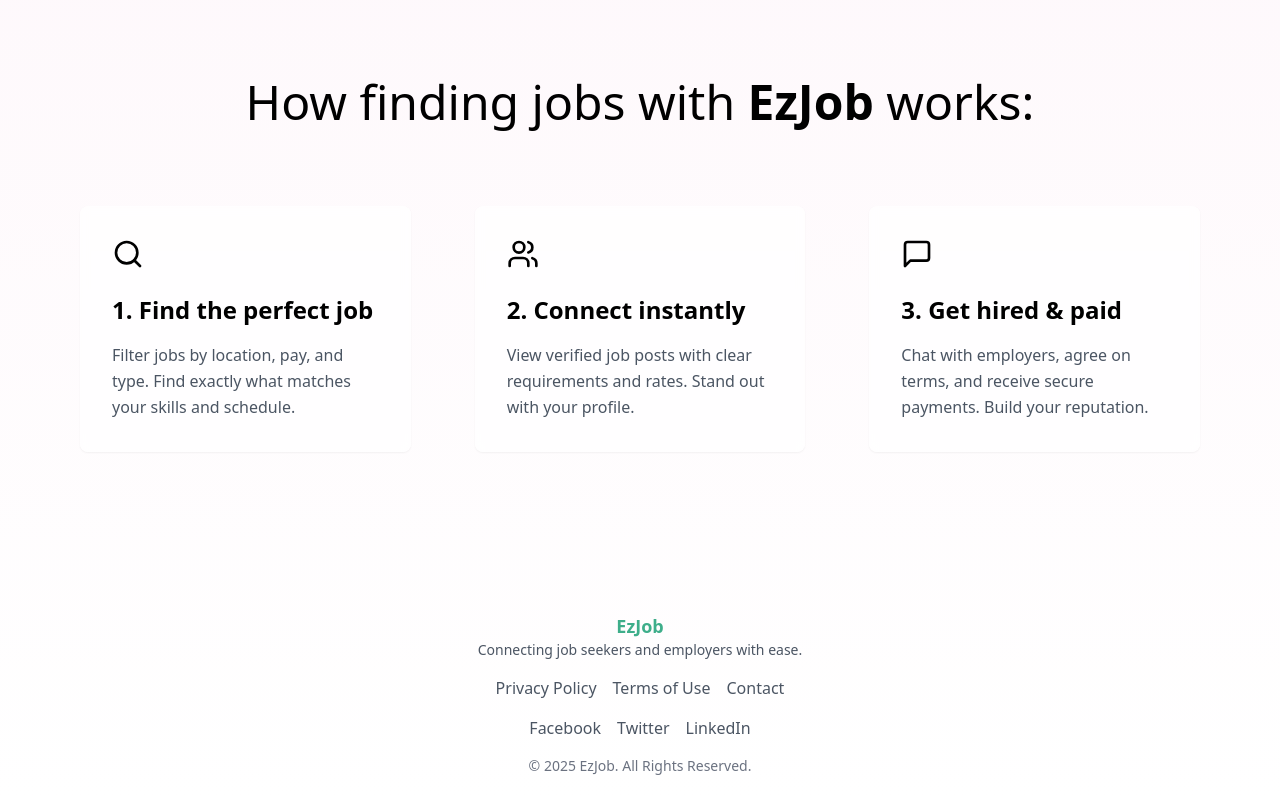
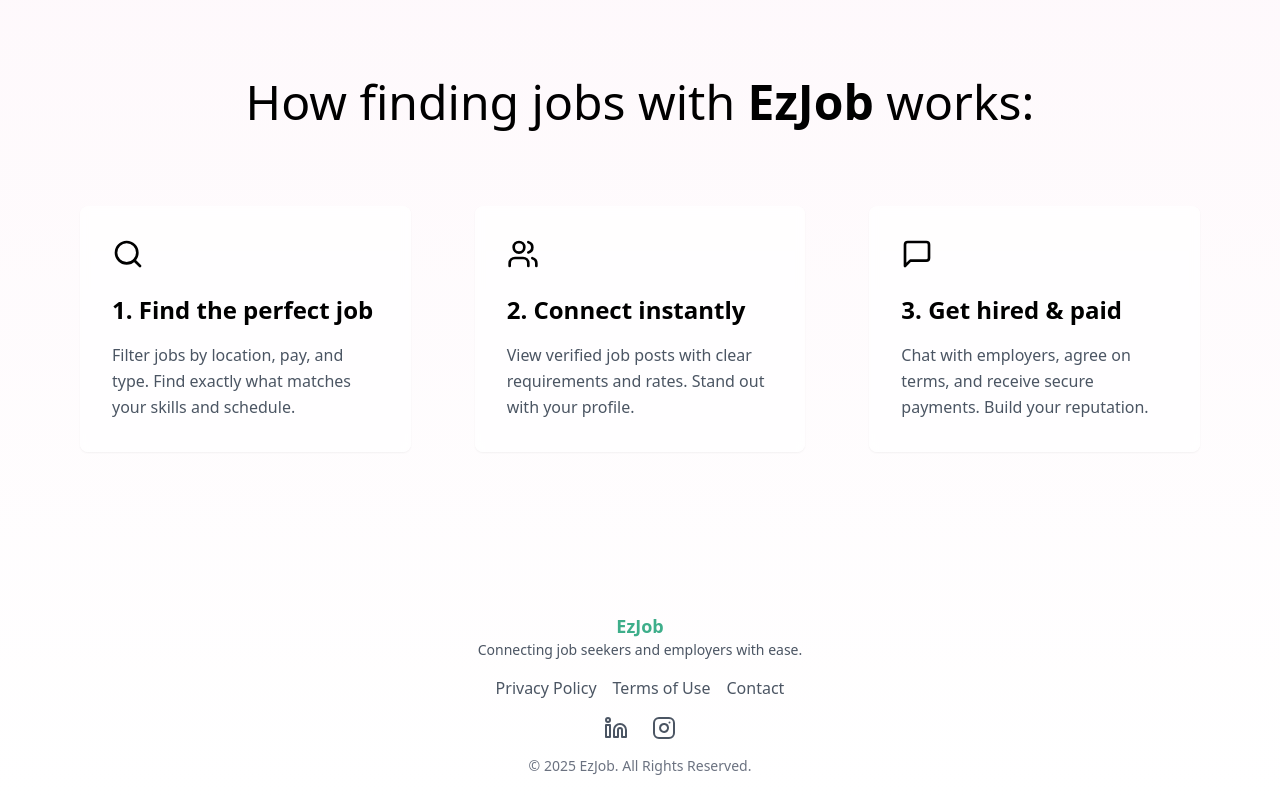
Before and after one commit to Madmaxme/EzJob, a React (Create React App) app: page / in a window 1280 px wide. Shown: the part 882-1682 px from the top of the page. Built offline with nearby package versions, Linux system fonts and the light colour scheme.

Commit message:
social links

```diff
--- a/src/components/ProperLayout/Footer.js
+++ b/src/components/ProperLayout/Footer.js
@@ -1,3 +1,6 @@
+import React from 'react';
+import { Linkedin, Instagram } from 'lucide-react';
+
 const Footer = () => {
   return (
     <footer className="bg-transparent text-brand p-6 mt-10">
@@ -7,20 +10,41 @@ const Footer = () => {
 
         {/* Quick Links */}
         <div className="mt-4 space-x-4">
-          <a href="/privacy" className="text-gray-600 hover:text-gray-900">Privacy Policy</a>
-          <a href="/terms" className="text-gray-600 hover:text-gray-900">Terms of Use</a>
-          <a href="/contact" className="text-gray-600 hover:text-gray-900">Contact</a>
+          <a href="/privacy" className="text-gray-600 hover:text-gray-900 transition-colors duration-200">
+            Privacy Policy
+          </a>
+          <a href="/terms" className="text-gray-600 hover:text-gray-900 transition-colors duration-200">
+            Terms of Use
+          </a>
+          <a href="/contact" className="text-gray-600 hover:text-gray-900 transition-colors duration-200">
+            Contact
+          </a>
         </div>
 
         {/* Social Media */}
-        <div className="mt-4 flex justify-center space-x-4">
-          <a href="#" className="text-gray-600 hover:text-gray-900">Facebook</a>
-          <a href="#" className="text-gray-600 hover:text-gray-900">Twitter</a>
-          <a href="#" className="text-gray-600 hover:text-gray-900">LinkedIn</a>
+        <div className="mt-4 flex justify-center space-x-6">
+          <a
+            href="https://www.linkedin.com/company/ez_job/?viewAsMember=true"
+            target="_blank"
+            rel="noopener noreferrer"
+            className="text-gray-600 hover:text-blue-700 transition-colors duration-200"
+          >
+            <Linkedin size={24} />
+          </a>
+          <a
+            href="https://www.instagram.com/ezjob.app?utm_source=qr"
+            target="_blank"
+            rel="noopener noreferrer"
+            className="text-gray-600 hover:text-pink-600 transition-colors duration-200"
+          >
+            <Instagram size={24} />
+          </a>
         </div>
 
         {/* Copyright */}
-        <p className="text-gray-500 text-sm mt-4">© {new Date().getFullYear()} EzJob. All Rights Reserved.</p>
+        <p className="text-gray-500 text-sm mt-4">
+          © {new Date().getFullYear()} EzJob. All Rights Reserved.
+        </p>
       </div>
     </footer>
   );
```
